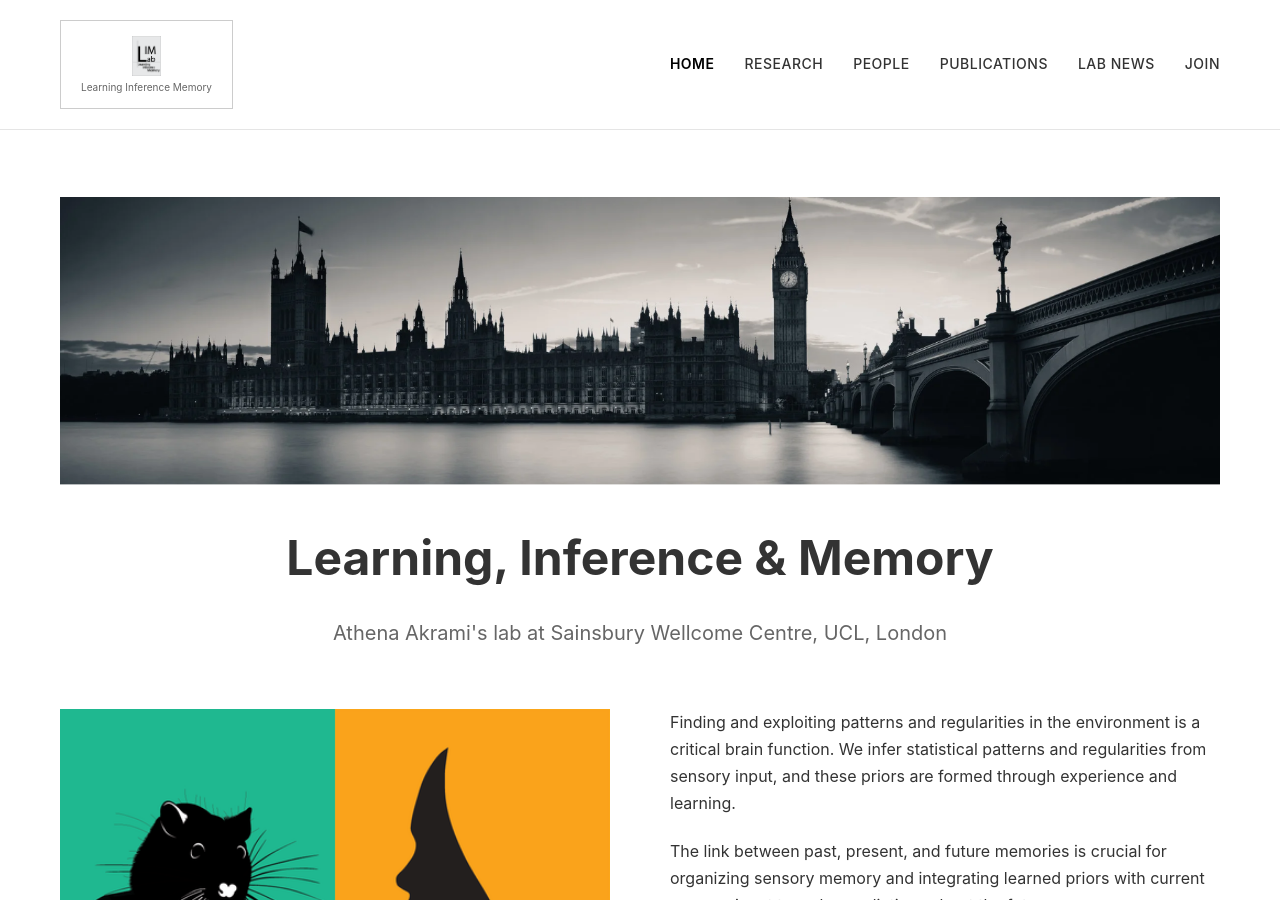
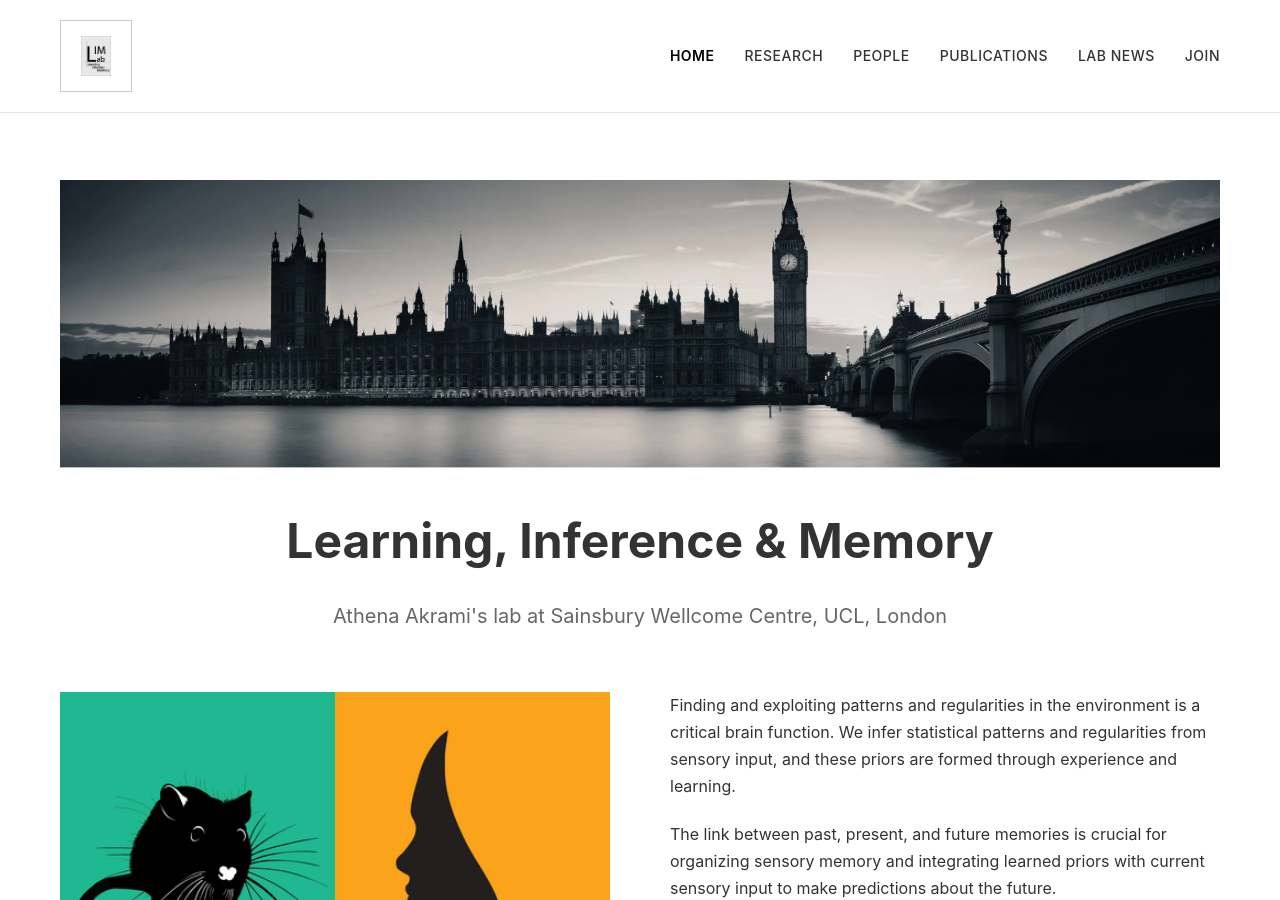
Before and after one commit to LIMLabSWC/limlabswc.github.io, a Jekyll site: the page built from index.md, in a window 1280 px wide and 900 px high. Built offline with Jekyll 4.4.1, drawn with Linux system fonts in a browser that asks for light colours.

Commit message:
fix logo

```diff
--- a/_includes/header.html
+++ b/_includes/header.html
@@ -3,7 +3,6 @@
     <div class="brand">
       <div class="logo-container">
         <img src="{{ '/assets/img/limlogo.webp' | relative_url }}" alt="LIM Lab" class="header-logo">
-        <div class="logo-full">Learning Inference Memory</div>
       </div>
     </div>
     <nav class="nav">
```
